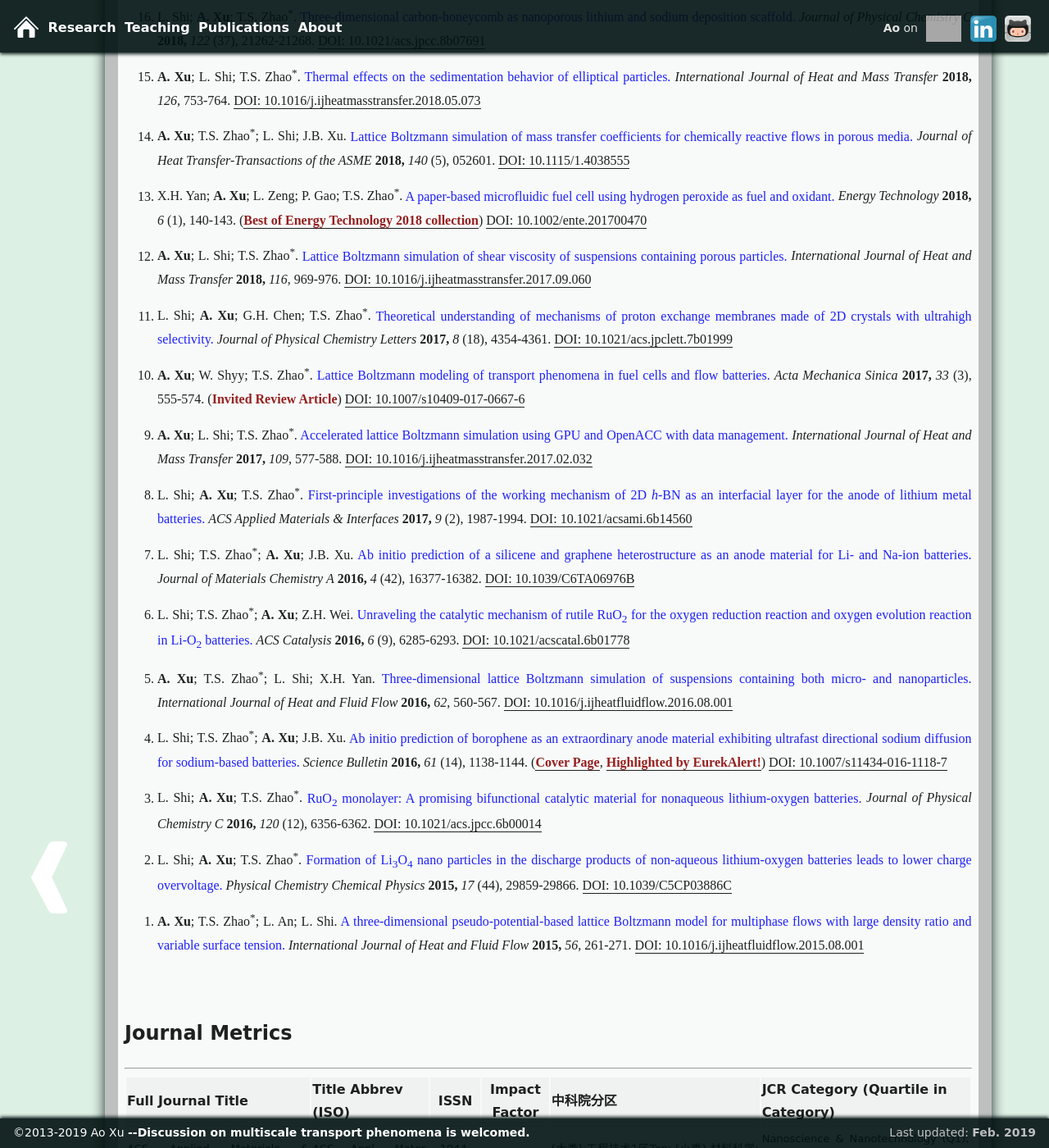
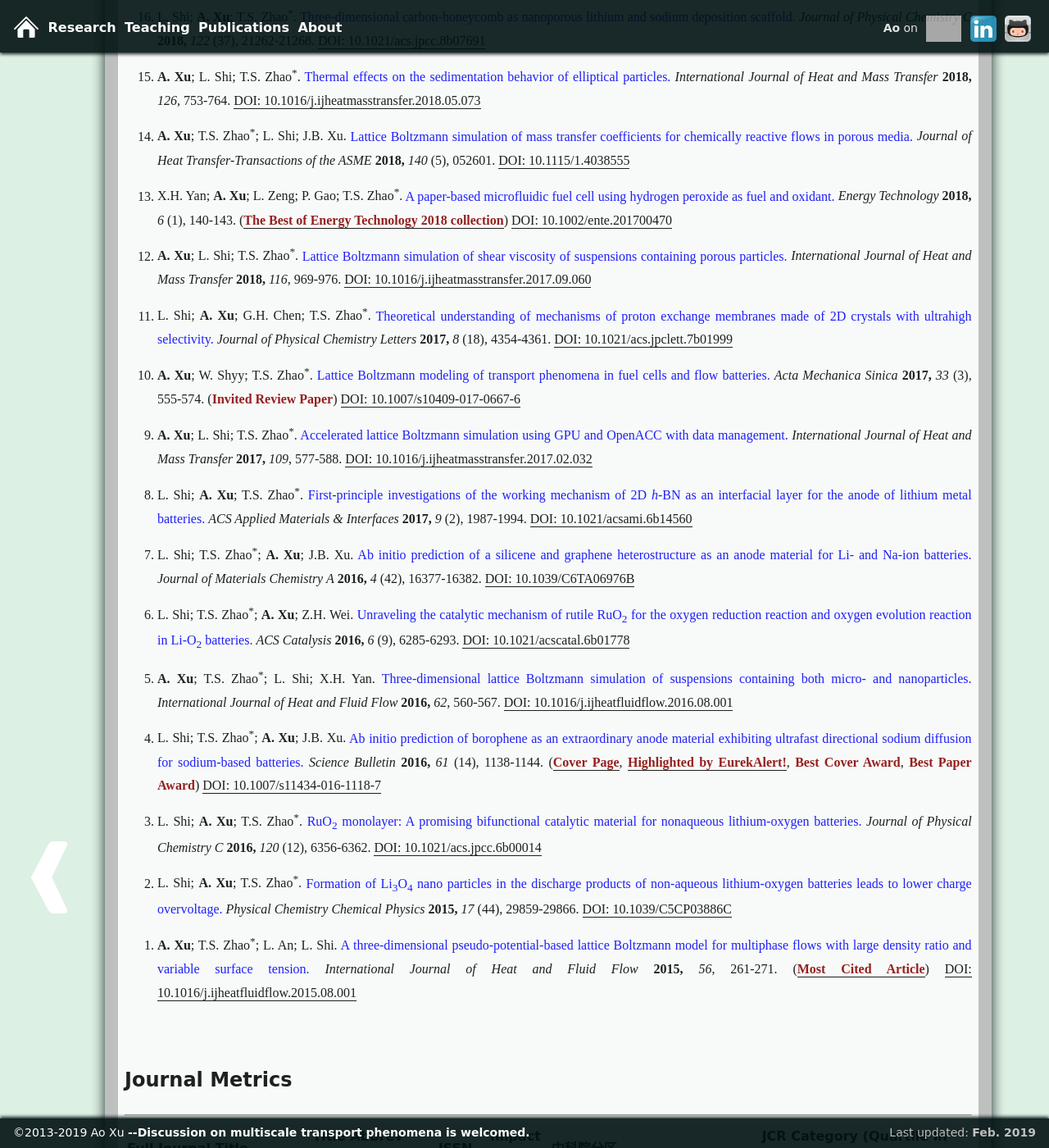
Before and after one commit to xuaoxiqi/xuaoxiqi.github.io, a Jekyll site: the page built from publications.html, in a window 1280 px wide and 1400 px high, scrolled down 631 px. Shown: the whole window at 82% size. Built offline with Jekyll 4.4.1, drawn with Linux system fonts in a browser that asks for light colours; some web fonts are replaced; grey boxes are pictures that could not be loaded.

Commit message:
minor edit

```diff
--- a/publications.html
+++ b/publications.html
@@ -73,7 +73,7 @@ title: Publications
         <li class="liPublications"> X.H. Yan; <b>A. Xu</b>; L. Zeng; P. Gao; T.S. Zhao<sup>*</sup>.
         <a class="publications" href="./publications/013_ET2018.pdf">A paper-based microfluidic fuel cell using hydrogen peroxide as fuel and oxidant.</a>
         <i>Energy Technology</i> <b>2018,</b> <i>6</i> (1), 140-143.
-        (<a href="https://onlinelibrary.wiley.com/page/journal/21944296/homepage/2198_bestof2018.html"><font color="darkred"><b>Best of Energy Technology 2018 collection</b></font></a>)
+        (<a href="https://onlinelibrary.wiley.com/page/journal/21944296/homepage/2198_bestof2018.html"><font color="darkred"><b>The Best of Energy Technology 2018 collection</b></font></a>)
         <a href="http://dx.doi.org/10.1002/ente.201700470" target="_blank">DOI: 10.1002/ente.201700470</a>
         </li>
 
@@ -94,7 +94,8 @@ title: Publications
         <!--010-->
         <li class="liPublications"> <b>A. Xu</b>; W. Shyy; T.S. Zhao<sup>*</sup>.
         <a class="publications" href="./publications/010_AMS2017.pdf">Lattice Boltzmann modeling of transport phenomena in fuel cells and flow batteries.</a>
-        <i>Acta Mechanica Sinica</i> <b>2017,</b> <i>33</i> (3), 555-574. (<font color="darkred"><b>Invited Review Article</b></font>)
+        <i>Acta Mechanica Sinica</i> <b>2017,</b> <i>33</i> (3), 555-574.
+        (<font color="darkred"><b>Invited Review Paper</b></font>)
         <a href="http://dx.doi.org/10.1007/s10409-017-0667-6" target="_blank">DOI: 10.1007/s10409-017-0667-6</a>
         </li>
 
@@ -137,8 +138,8 @@ title: Publications
         <li class="liPublications"> L. Shi; T.S. Zhao<sup>*</sup>; <b>A. Xu</b>; J.B. Xu.
         <a class="publications" href="./publications/004_SB2016.pdf">Ab initio prediction of borophene as an extraordinary anode material exhibiting ultrafast directional sodium diffusion for sodium-based batteries.</a>
         <i>Science Bulletin</i> <b>2016,</b> <i>61</i> (14), 1138-1144.
-        (<a href="./~images/Sci_Bull-EN-COVER.jpg"><font color="darkred"><b>Cover Page</b></font></a>,
-        <a href="https://www.eurekalert.org/pub_releases/2016-06/scp-bap062316.php" target="_blank"><font color="darkred"><b>Highlighted by  EurekAlert!</b></font></a>)
+        (<a href="./images/Sci_Bull-EN-COVER.jpg"><font color="darkred"><b>Cover Page</b></font></a>,
+        <a href="https://www.eurekalert.org/pub_releases/2016-06/scp-bap062316.php" target="_blank"><font color="darkred"><b>Highlighted by  EurekAlert!</b></font></a>, <font color="darkred"><b>Best Cover Award</b></font>, <font color="darkred"><b>Best Paper Award</b></font>)
         <a href="http://dx.doi.org/10.1007/s11434-016-1118-7" target="_blank">DOI: 10.1007/s11434-016-1118-7</a>
         </li>
 
@@ -160,6 +161,7 @@ title: Publications
         <li class="liPublications"> <b>A. Xu</b>; T.S. Zhao<sup>*</sup>; L. An; L. Shi.
         <a class="publications" href="./publications/001_IJHFF2015.pdf">A three-dimensional pseudo-potential-based lattice Boltzmann model for multiphase flows with large density ratio and variable surface tension.</a>
         <i>International Journal of Heat and Fluid Flow</i> <b>2015,</b> <i>56</i>, 261-271.
+        (<a href="https://www.journals.elsevier.com/international-journal-of-heat-and-fluid-flow/most-cited-articles" target="_blank"><font color="darkred"><b>Most Cited Article</b></font></a>)
         <a href="http://dx.doi.org/10.1016/j.ijheatfluidflow.2015.08.001" target="_blank">DOI: 10.1016/j.ijheatfluidflow.2015.08.001</a>
         </li>
     </ol>
```
